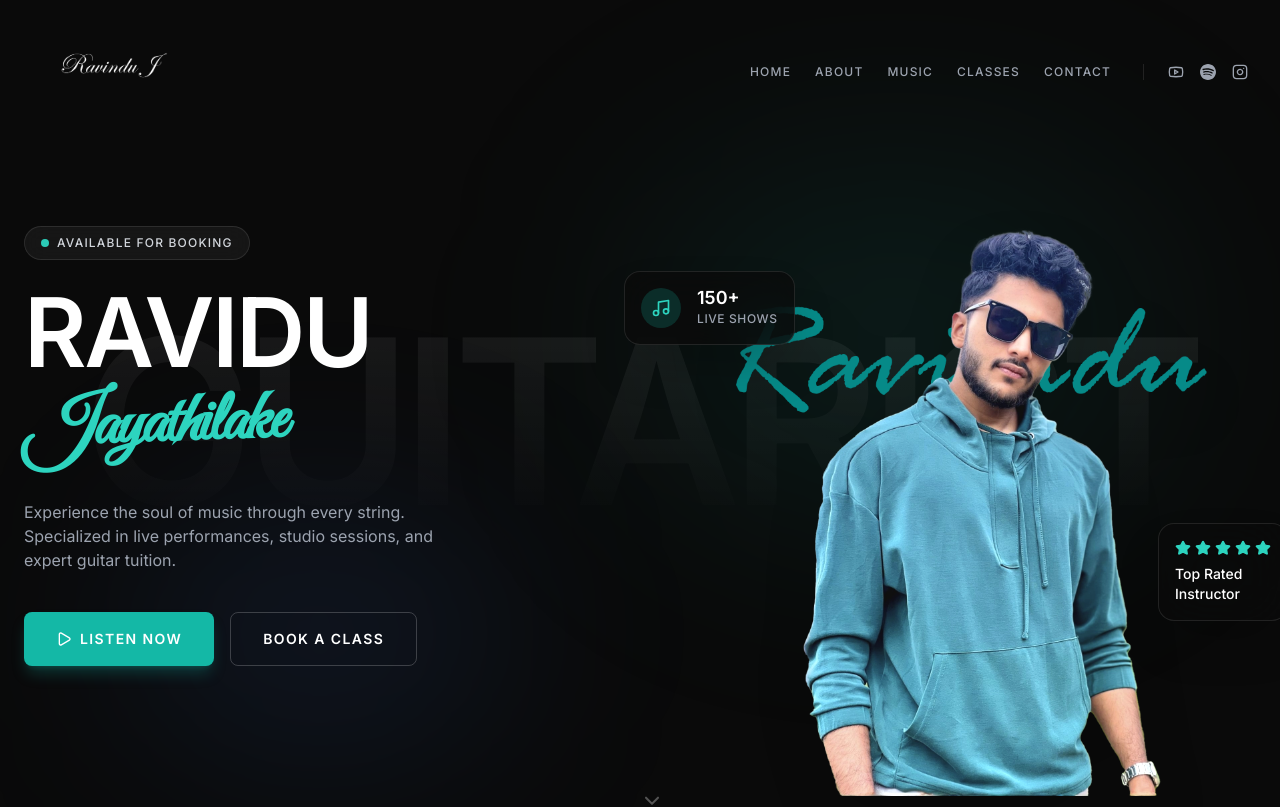
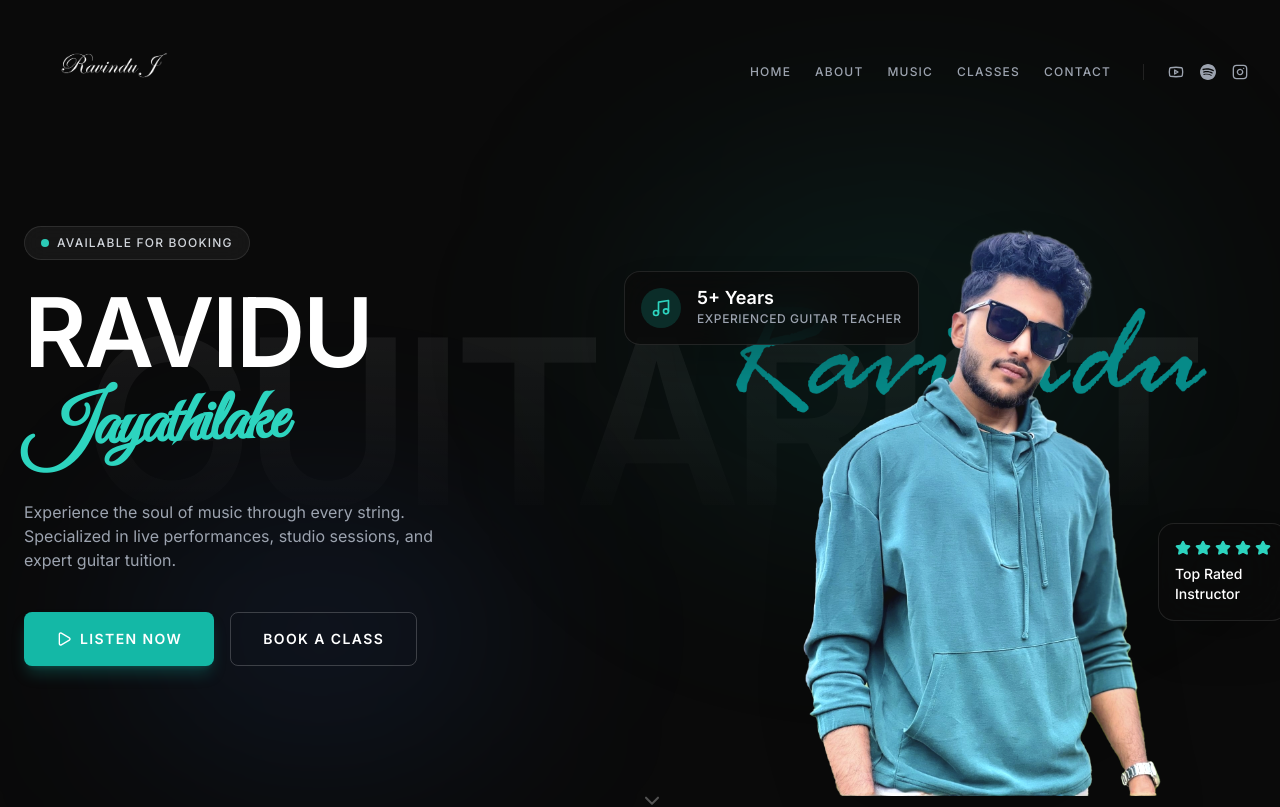
Before and after one commit to chithilamanul1/raviduweb, a Next.js app: page / in a window 1280 px wide. Shown: the top 807 px of the page. Built offline with nearby package versions, Linux system fonts and the light colour scheme.

Commit message:
Update hero badge to 5+ years experienced guitar teacher

```diff
--- a/src/components/Hero.tsx
+++ b/src/components/Hero.tsx
@@ -100,8 +100,8 @@ export function Hero() {
               <Music className="w-5 h-5 text-teal-400" />
             </div>
             <div>
-              <div className="text-white font-bold text-lg leading-none">150+</div>
-              <div className="text-gray-400 text-xs font-medium uppercase tracking-wider mt-1">Live Shows</div>
+              <div className="text-white font-bold text-lg leading-none">5+ Years</div>
+              <div className="text-gray-400 text-xs font-medium uppercase tracking-wider mt-1">Experienced Guitar Teacher</div>
             </div>
           </motion.div>
 
```
